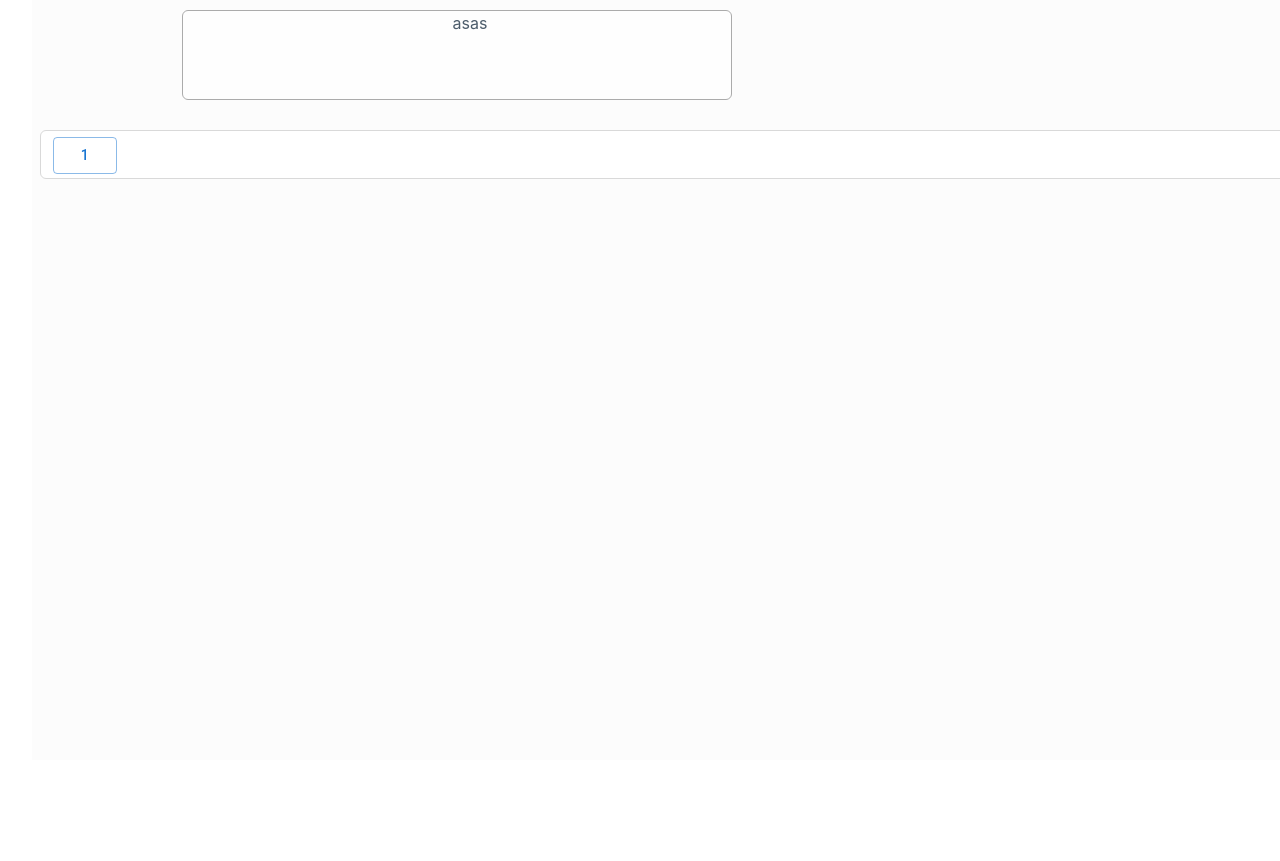
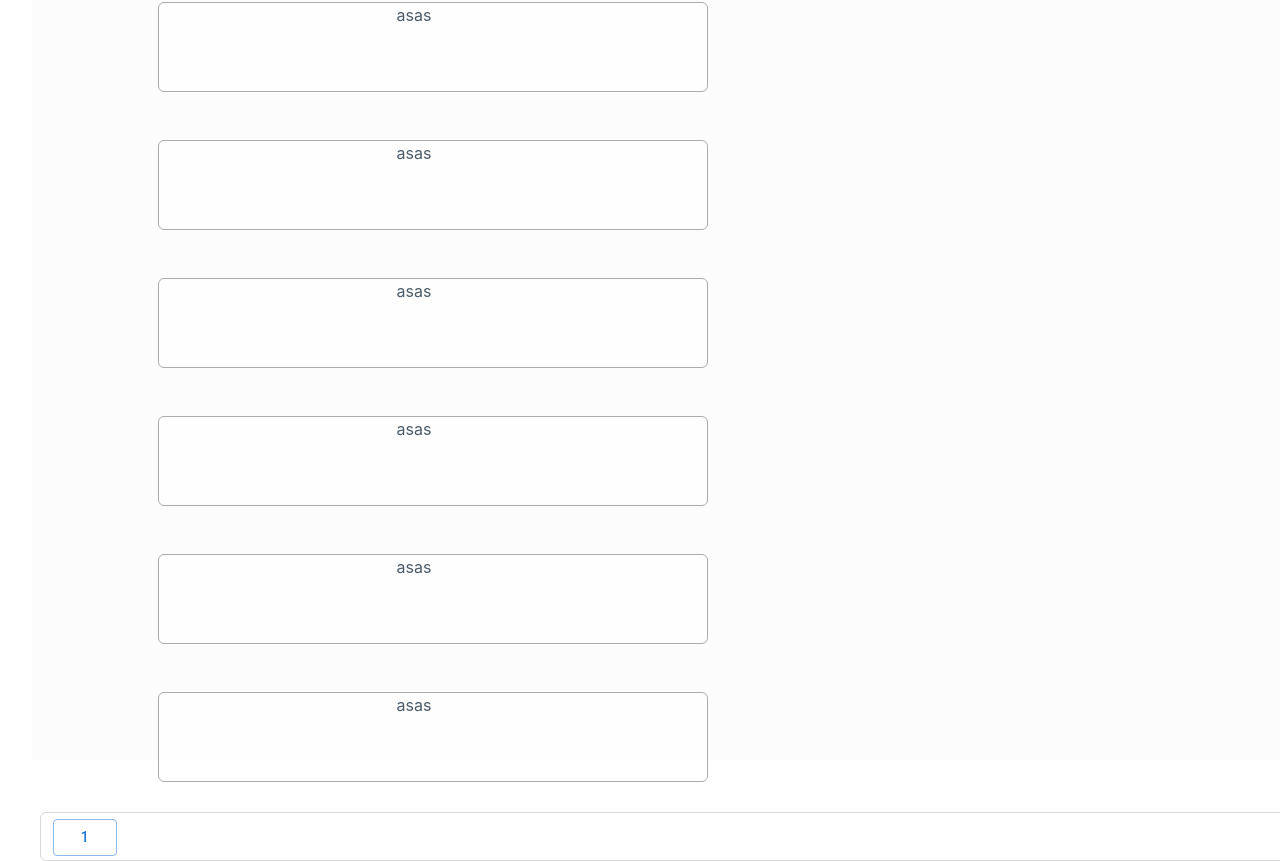
Before and after one commit to Damian-16/Reactproof, a React (Vite) app: page / in a window 1280 px wide. Shown: the part 296-1157 px from the top of the page. Before the commit the page ends 1088 px from the top, so only its background shows below. Built offline with nearby package versions, Linux system fonts and the light colour scheme; no server answers.

Commit message:
agregado axios

```diff
--- a/package.json
+++ b/package.json
@@ -13,8 +13,10 @@
     "@emotion/react": "^11.11.1",
     "@emotion/styled": "^11.11.0",
     "@mui/material": "^5.13.5",
+    "axios": "^1.4.0",
     "react": "^18.2.0",
-    "react-dom": "^18.2.0"
+    "react-dom": "^18.2.0",
+    "redux": "^4.2.1"
   },
   "devDependencies": {
     "@types/react": "^18.0.37",
--- a/src/App.jsx
+++ b/src/App.jsx
@@ -2,6 +2,7 @@ import { Button, Grid } from "@mui/material";
 import "./App.css";
 import Buttons from "./components/buttons";
 import { useState } from "react";
+import { getData } from "./backendServices/backend";
 
 export const HomeView = {
   home: {
@@ -85,20 +86,23 @@ export const HomeView = {
 
 function App() {
   const [hovered, setHovered] = useState(false);
+  getData("a")
+  const [tab, setTab] = useState(false);
+  const changeTab=(e)=>setTab(e)
   return (
     <>
       <Grid style={HomeView.home}>
         <Grid style={HomeView.rectangle}>
           <span style={HomeView.title}>HELLOWORLD</span>
         </Grid>
-        <Button variant="outlined" style={HomeView.buttton}>
+        <Button variant="outlined" onClick={()=>changeTab(false)} style={HomeView.buttton}>
           <p style={HomeView.textButton}>All</p>
         </Button>
-        <Button variant="outlined" style={HomeView.buttton}>
+        <Button variant="outlined" onClick={()=>changeTab(true)} style={HomeView.buttton}>
           <p style={HomeView.textButton}>MyFaves</p>
         </Button>
-        <Grid container xs={12}>
-          <Grid xs={12} sm={6} item>
+        <Grid container flexWrap={"wrap"} rowSpacing={1} columnSpacing={{ xs: 1, sm: 2, md: 3 }}xs={12}>
+          {!tab?(<>
             <Grid
               onMouseEnter={() => setHovered(true)}
               onMouseLeave={() => setHovered(false)}
@@ -108,8 +112,94 @@ function App() {
               }}
             >
               asas
+              <Button>
+
+              </Button>
             </Grid>
-          </Grid>
+             <Grid
+             onMouseEnter={() => setHovered(true)}
+             onMouseLeave={() => setHovered(false)}
+             style={{
+               ...HomeView.boxOfPosts,
+               backgroundColor: hovered ? "#f5f5f5" : "#fff",
+             }}
+           >
+             asas
+             <Button>
+
+             </Button>
+           </Grid><Grid
+              onMouseEnter={() => setHovered(true)}
+              onMouseLeave={() => setHovered(false)}
+              style={{
+                ...HomeView.boxOfPosts,
+                backgroundColor: hovered ? "#f5f5f5" : "#fff",
+              }}
+            >
+              asas
+              <Button>
+
+              </Button>
+            </Grid>
+             <Grid
+             onMouseEnter={() => setHovered(true)}
+             onMouseLeave={() => setHovered(false)}
+             style={{
+               ...HomeView.boxOfPosts,
+               backgroundColor: hovered ? "#f5f5f5" : "#fff",
+             }}
+           >
+             asas
+             <Button>
+
+             </Button>
+           </Grid><Grid
+              onMouseEnter={() => setHovered(true)}
+              onMouseLeave={() => setHovered(false)}
+              style={{
+                ...HomeView.boxOfPosts,
+                backgroundColor: hovered ? "#f5f5f5" : "#fff",
+              }}
+            >
+              asas
+              <Button>
+
+              </Button>
+            </Grid>
+             <Grid
+             onMouseEnter={() => setHovered(true)}
+             onMouseLeave={() => setHovered(false)}
+             style={{
+               ...HomeView.boxOfPosts,
+               backgroundColor: hovered ? "#f5f5f5" : "#fff",
+             }}
+           >
+             asas
+             <Button>
+
+             </Button>
+           </Grid>
+
+
+
+
+
+            </>):(
+               <Grid
+               onMouseEnter={() => setHovered(true)}
+               onMouseLeave={() => setHovered(false)}
+               style={{
+                 ...HomeView.boxOfPosts,
+                 backgroundColor: hovered ? "#f5f5f5" : "#fff",
+               }}
+             >
+               sadsvdvfbfg
+               <Button>
+
+               </Button>
+             </Grid>
+            )}
+
         </Grid>
         <Grid style={HomeView.butttonContainer}>
           <Button variant="outlined" style={HomeView.butttonOfPages}>
--- /dev/null
+++ b/src/backendServices/backend.js
@@ -0,0 +1,17 @@
+import axios from 'axios';
+
+export const getData = (params) => {
+
+   const endpoint = params === "a" ? 'https://hn.algolia.com/api/v1/search_by_date?query=reactjs&page=0':"nas"
+  return axios.get(endpoint)
+    .then(response => {
+      // Hacer algo con los datos recibidos en la respuesta
+      console.log("🚀 ~ file: backend.js:16 ~ getData ~ response:", response)
+      return response.data;
+    })
+    .catch(error => {
+      // Manejar el error en caso de que ocurra
+      console.error('Error al hacer la solicitud:', error);
+      throw error;
+    });
+};
```
Also changed, not shown: 1 other file (tests, documents, lock files or other folders).
